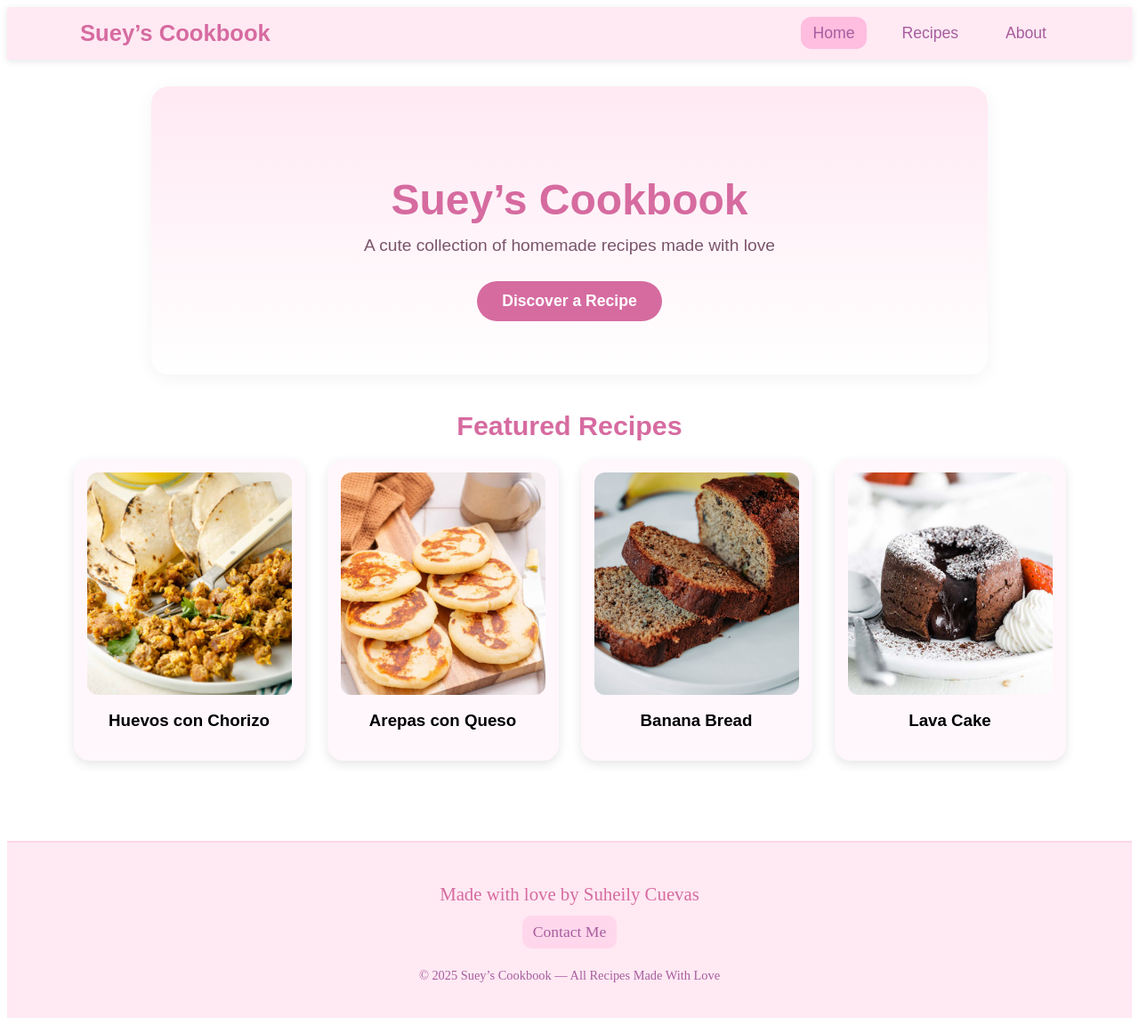
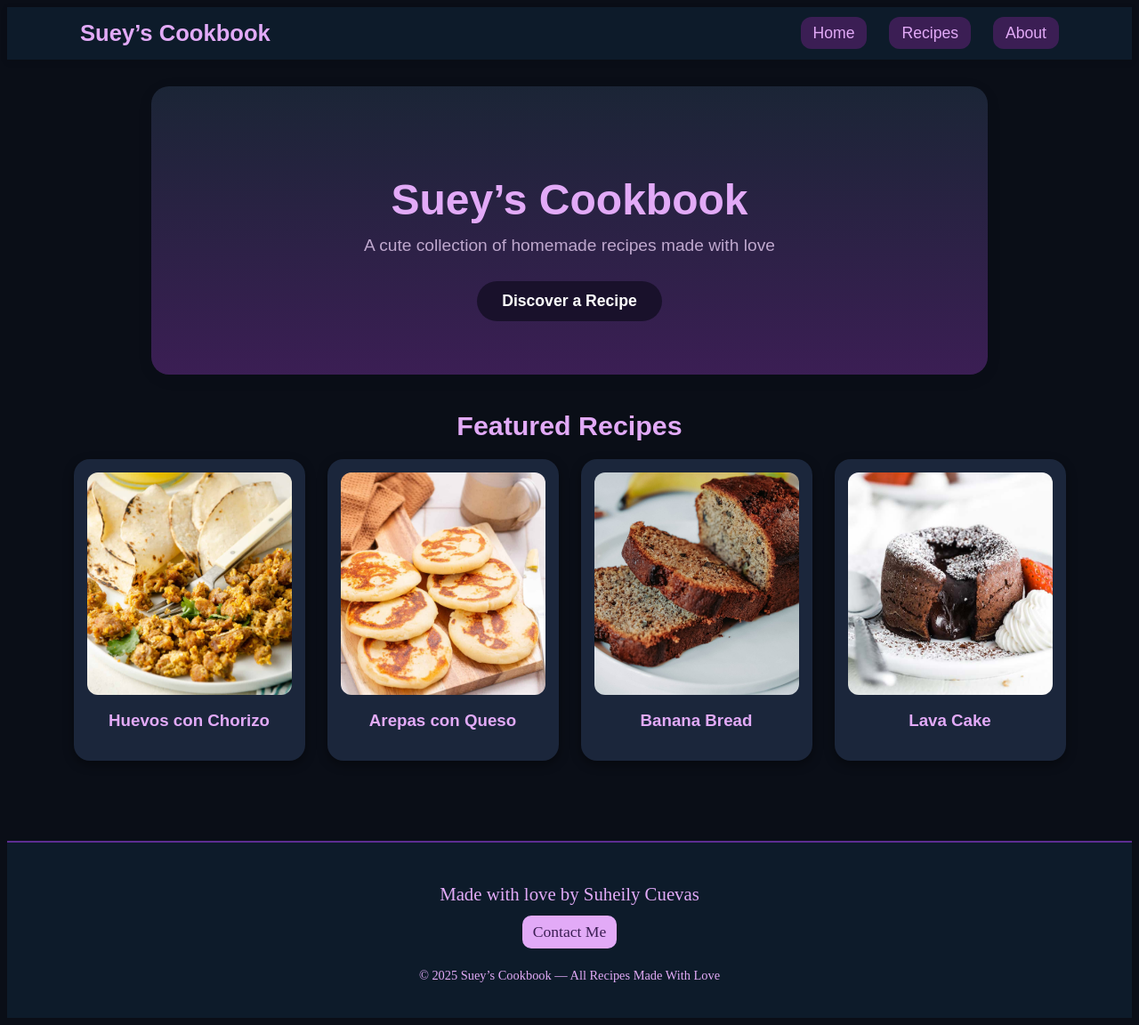
Before and after one commit to scuevas1/frontend-framework, a Vue app: page / in a window 1280 px wide. Shown: the whole page at 89% size. Built offline with nearby package versions, Linux system fonts and the light colour scheme.

Commit message:
changing the color theme to something more sleek.

```diff
--- a/src/style.css
+++ b/src/style.css
@@ -1,6 +1,11 @@
+body {
+  background-color: #0a0e17;
+}
+
+
 /*navbar*/
 .navbar {
-  background-color: #ffe9f3;
+  background-color: #0d1b2a;
   padding: 15px 25px;
   box-shadow: 0 2px 8px rgba(0,0,0,0.1);
   position: sticky;
@@ -19,7 +24,7 @@
 .nav-logo {
   font-size: 1.6rem;
   font-weight: bold;
-  color: #d66ba0;
+  color: #e2aaf7;
   margin: 0;
   font-family: 'Phudu', sans-serif;
 }
@@ -37,28 +42,29 @@
   font-size: 1.1rem;
   padding: 8px 14px;
   border-radius: 12px;
-  color: #a75d9e;
+  color: #e2aaf7;
+  background:  #3b1e54;
   transition: 0.25s ease;
   font-family: 'Phudu', sans-serif;
 }
 
 .nav-links a:hover {
-  background-color: #ffd7ec;
-  color: #8b4f80;
+  background-color: #5c2d91;
+  color: #ffffff;
 }
 
 .router-link-active {
-  background-color: #ffbde0;
-  color: #fff;
+  background-color: #e2aaf7;
+  color: #3b1e54;
 }
 
 /*footer*/
 .footer {
-  background-color: #ffe9f3;
+  background-color: #0d1b2a;
   margin-top: 60px;
   padding: 25px 20px;
   text-align: center;
-  border-top: 2px solid #ffd8e7;
+  border-top: 2px solid #5c2d91;
 }
 
 .footer-content {
@@ -68,31 +74,31 @@
 
 .footer-text {
   font-family: 'Phudu', cursive;
-  color: #d66ba0;
+  color: #e2aaf7;
   font-size: 1.3rem;
   margin-bottom: 12px;
 }
 
 .footer-email {
-  color: #a75d9e;
+  color: #3b1e54;
   text-decoration: none;
   font-size: 1.1rem;
   border-radius: 10px;
   padding: 8px 12px;
-  background: #ffd7ec;
+  background: #e2aaf7;
   transition: 0.2s ease;
   display: inline-block;
   margin-bottom: 12px;
 }
 
 .footer-email:hover {
-  background: #ffbde0;
+  background: #e2aaf7;
   color: #fff;
 }
 
 .footer-note {
   margin-top: 10px;
-  color: #a75d9e;
+  color: #e2aaf7;
   font-size: 0.9rem;
 }
 
@@ -106,7 +112,7 @@
 .hero {
   text-align: center;
   padding: 60px 20px;
-  background: linear-gradient(180deg, #ffe9f3, #fff);
+  background: linear-gradient(180deg, #1b2536, #3b1e54);
   border-radius: 20px;
   max-width: 900px;
   margin: auto;
@@ -115,13 +121,13 @@
 
 .hero-title {
   font-size: 3rem;
-  color: #d66ba0;
+  color: #e2aaf7;
   margin-bottom: 10px;
 }
 
 .hero-subtitle {
   font-size: 1.2rem;
-  color: #7a556c;
+  color: #bfa8ce;
   max-width: 650px;
   margin: auto;
   margin-bottom: 25px;
@@ -130,7 +136,7 @@
 
 .section-title {
   font-size: 1.9rem;
-  color: #d66ba0;
+  color: #e2aaf7;
   margin: 40px 0 20px;
 }
 
@@ -142,12 +148,13 @@
 }
 
 .recipe-card {
-  background-color: #fff7fc;
+  background: #1b263b;
   padding: 15px;
   width: 230px;
   border-radius: 18px;
-  box-shadow: 0 4px 12px rgba(0,0,0,0.1);
+  box-shadow: 0 4px 12px rgba(0,0,0,0.4);
   transition: 0.2s ease;
+  color: #e2aaf7;
 }
 
 .recipe-card:hover {
@@ -164,7 +171,7 @@
 }
 
 .random-btn {
-  background-color: #d66ba0;
+  background-color: #19112b;
   color: white;
   border: none;
   padding: 12px 28px;
@@ -176,12 +183,12 @@
 }
 
 .random-btn:hover {
-  background-color: #c55a90;
+  background-color: #3b1e54;
   transform: translateY(-3px);
 }
 
 .random-result {
   margin-top: 18px;
   font-size: 1.2rem;
-  color: #a64d7c;
+  color: #e2aaf7;
 }
```
